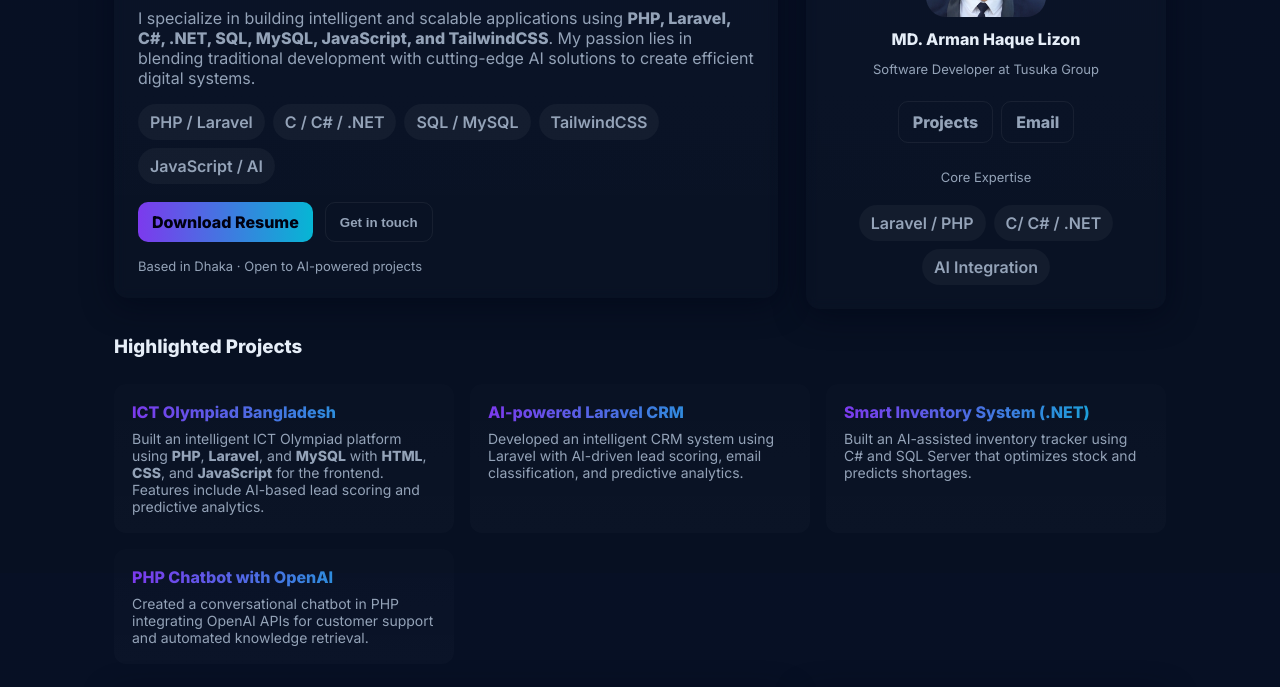
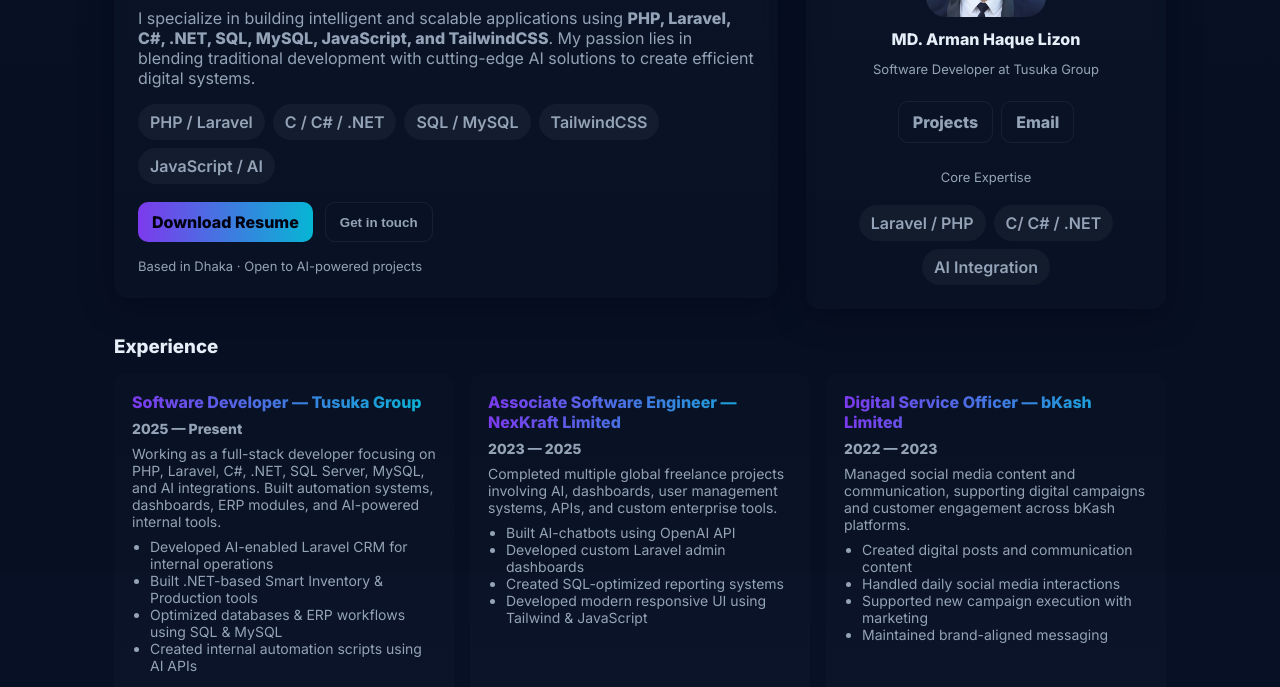
Before and after one commit to lizon130/Armaan-Lizon, a plain HTML site: page index.html in a window 1280 px wide. Shown: the part 255-942 px from the top of the page. Drawn offline with Linux system fonts and the light colour scheme.

Commit message:
add experienced

```diff
--- a/index.html
+++ b/index.html
@@ -360,6 +360,96 @@
         </aside>
       </section>
 
+      <section id="experience" class="section">
+        <h3 style="margin: 0">Experience</h3>
+
+        <div class="grid" style="margin-top: 16px">
+          <!-- Job 1 -->
+          <div class="feature fade-up">
+            <h4 class="projectlinkColor">Software Developer — Tusuka Group</h4>
+            <p style="color: var(--muted); font-size: 14px; margin-top: 6px">
+              <strong>2025 — Present</strong>
+            </p>
+            <p style="margin-top: 8px">
+              Working as a full-stack developer focusing on PHP, Laravel, C#,
+              .NET, SQL Server, MySQL, and AI integrations. Built automation
+              systems, dashboards, ERP modules, and AI-powered internal tools.
+            </p>
+            <ul
+              style="
+                color: var(--muted);
+                font-size: 14px;
+                margin-top: 8px;
+                padding-left: 18px;
+              "
+            >
+              <li>Developed AI-enabled Laravel CRM for internal operations</li>
+              <li>Built .NET-based Smart Inventory & Production tools</li>
+              <li>Optimized databases & ERP workflows using SQL & MySQL</li>
+              <li>Created internal automation scripts using AI APIs</li>
+            </ul>
+          </div>
+
+          <!-- Job 2 -->
+          <div class="feature fade-up">
+            <h4 class="projectlinkColor">
+              Associate Software Engineer — NexKraft Limited
+            </h4>
+            <p style="color: var(--muted); font-size: 14px; margin-top: 6px">
+              <strong>2023 — 2025</strong>
+            </p>
+            <p style="margin-top: 8px">
+              Completed multiple global freelance projects involving AI,
+              dashboards, user management systems, APIs, and custom enterprise
+              tools.
+            </p>
+            <ul
+              style="
+                color: var(--muted);
+                font-size: 14px;
+                margin-top: 8px;
+                padding-left: 18px;
+              "
+            >
+              <li>Built AI-chatbots using OpenAI API</li>
+              <li>Developed custom Laravel admin dashboards</li>
+              <li>Created SQL-optimized reporting systems</li>
+              <li>
+                Developed modern responsive UI using Tailwind & JavaScript
+              </li>
+            </ul>
+          </div>
+
+          <div class="feature fade-up">
+            <h4 class="projectlinkColor">
+              Digital Service Officer — bKash Limited
+            </h4>
+            <p style="color: var(--muted); font-size: 14px; margin-top: 6px">
+              <strong>2022 — 2023</strong>
+            </p>
+
+            <p style="margin-top: 8px">
+              Managed social media content and communication, supporting digital
+              campaigns and customer engagement across bKash platforms.
+            </p>
+
+            <ul
+              style="
+                color: var(--muted);
+                font-size: 14px;
+                margin-top: 8px;
+                padding-left: 18px;
+              "
+            >
+              <li>Created digital posts and communication content</li>
+              <li>Handled daily social media interactions</li>
+              <li>Supported new campaign execution with marketing</li>
+              <li>Maintained brand-aligned messaging</li>
+            </ul>
+          </div>
+        </div>
+      </section>
+
       <section id="projects" class="section">
         <h3 style="margin: 0">Highlighted Projects</h3>
         <div class="grid">
```
